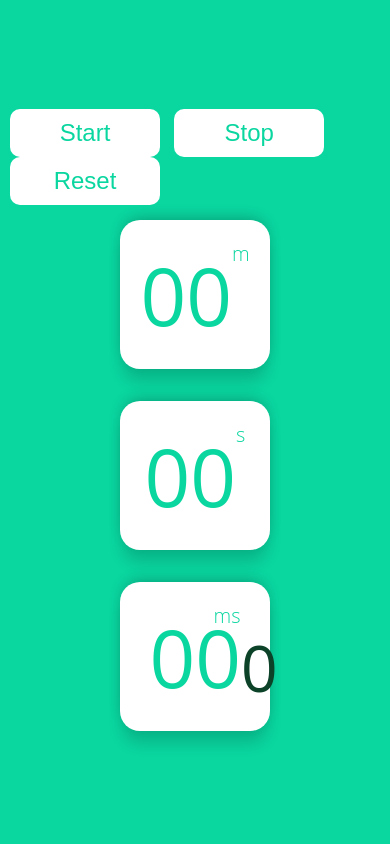
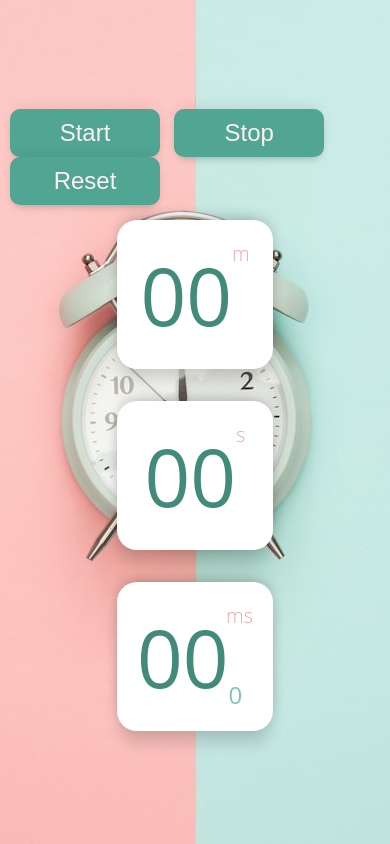
Before and after one commit to iamtowbee/StopwatchJS, a plain HTML site: page index.html in a window 390 px wide. Drawn offline with Linux system fonts and the light colour scheme.

Commit message:
Rework UI and add bg image

```diff
--- a/app.js
+++ /dev/null
@@ -1,5 +0,0 @@
-class Timer {
-  constructor (){
-    this.isRunning = false;
-  }
-}
--- a/index.html
+++ b/index.html
@@ -3,7 +3,7 @@
 <head>
   <meta charset="UTF-8">
   <meta name="viewport" content="width=device-width, initial-scale=1.0">
-  <title>Simple Stopwatch App</title>
+  <title>Zwatch - Simple Stopwatch App</title>
   <link rel="stylesheet" href="style.css">
 </head>
 <body>
@@ -34,5 +34,6 @@
   <!-- /container2 -->
 
   <script src="script.js"></script>
+  <script src="app.js"></script>
 </body>
 </html>
--- a/style.css
+++ b/style.css
@@ -9,7 +9,8 @@
 }
 
 body {
-  background-color: var(--primary-color);
+  background-size: cover;
+  background: url(./bg.jpg) center no-repeat;
   /* color: var(--secondary-color); */
   font-family: 'Open Sans', sans-serif;
   display: flex;
@@ -35,20 +36,21 @@ body {
   display: flex;
   justify-content: center;
   align-items: flex-start;
-  color: var(--primary-color);
+  color: #428A7A;
   padding: 20px;
   border-radius: 20px;
 }
 
 .container1 .number span {
   font-size: 50px;
-  font-weight: 300;
+  font-weight: 200;
+  color: #F0A8A8;
 }
 
 .number #decimal {
   font-size: 64px;
   font-weight: 500;
-  color: #0b4228;
+  color: #83C3B5;
   align-self: flex-end;
 }
 
@@ -63,8 +65,8 @@ body {
 }
 
 .container2 button {
-  color: var(--primary-color);
-  background-color: var(--secondary-color);
+  color: #fef0f0;
+  background-color: #50A593;
   font-size: 25px;
   font-weight: 300;
   padding: 10px 20px;
@@ -72,13 +74,14 @@ body {
   border-radius: 10px;
   margin: 10px 20px;
   width: 200px;
+  box-shadow: 0px 5px 10px -5px rgba(0, 0, 0, 0.3),0px -5px 15px -5px rgba(0,0,0,0.1);
 }
 
 .container2 button:hover {
-  background-color: #0aaa80;
-  color: var(--secondary-color);
+  background-color: #A0BAA0;
+  color: #ffffff;
   cursor: pointer;
-  box-shadow: 0px 0px 20px 3px #0aaa80;
+  box-shadow: 3px 5px 10px -5px rgba(0,0,0,0.3), -3px -5px 10px -5px rgba(0,0,0,0.3);
 }
 
 @media (max-width: 1100px) {
@@ -89,6 +92,17 @@ body {
 
 .container1 .number span {
     font-size: 20px;
+  }
+
+.number #ms {
+  margin: 0 -1.35rem 0 0;
+  position: relative;
+  top: 0px; left: -1rem;
+  }
+
+.number #decimal {
+  font-size: 28px;
+  align-self: flex-end;
   }
 }
 
@@ -117,6 +131,17 @@ body {
   .container2 {
     margin: 5px;
   }
+
+  .number #ms {
+  margin: 0 -1rem 0 0;
+  position: relative;
+  top: 0px; left: -1rem;
+  }
+
+  .number #decimal {
+  font-size: 24px;
+  align-self: flex-end;
+  }
 }
 
 @media (max-width: 350px) {
@@ -129,5 +154,5 @@ body {
     padding: 10px;
     width: 100px;
     margin: 5px;
-  }
+    }
 }
```
Also changed, not shown: bg.jpg (added).
